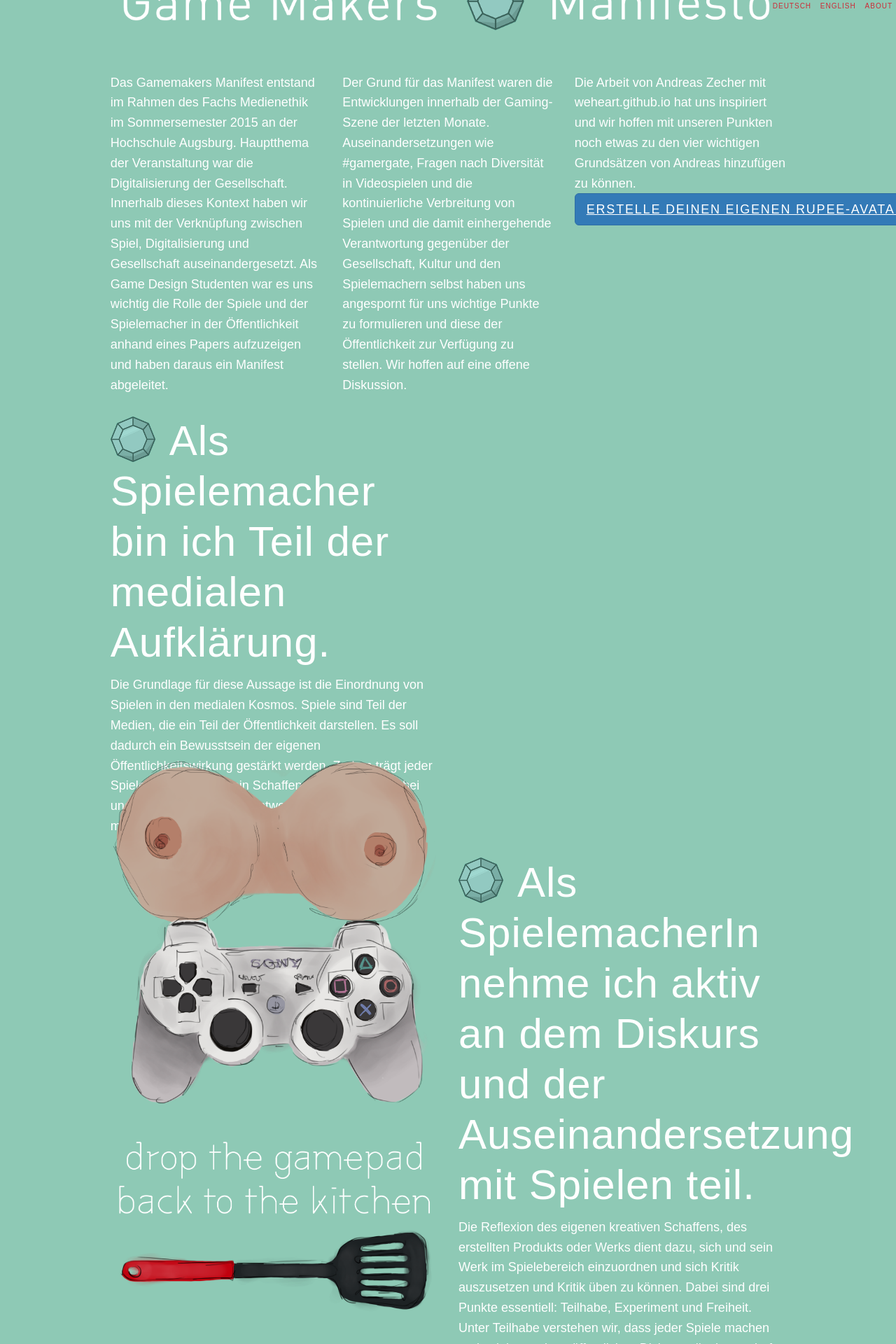
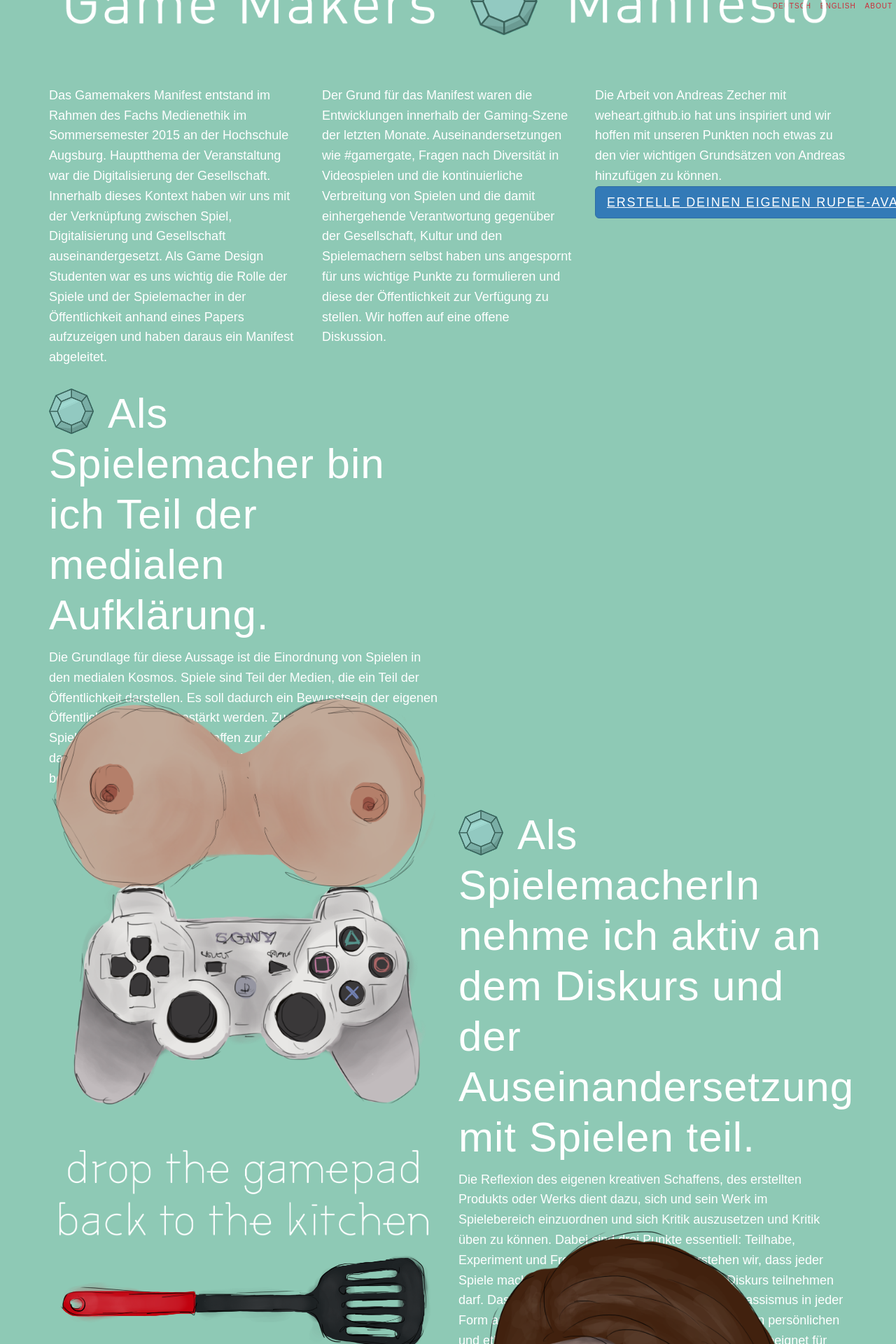
Before and after one commit to gamemakersmanifesto/gamemakersmanifesto.github.io, a Jekyll site: the page built from index.html, in a window 1280 px wide. Shown: the top 1920 px of the page at 70% size. Built offline with Jekyll 4.4.1, drawn with Linux system fonts in a browser that asks for light colours; nearby versions of some CDN libraries; some web fonts are replaced.

Commit message:
REFURBISH: Structure

```diff
--- a/css/main.css
+++ b/css/main.css
@@ -58,12 +58,6 @@
 
 nav a {
 	text-decoration: none;
-}
-
-section {
-    max-width:85%;
-    margin-left:7.5%;
-    margin-right:7.5%;
 }
 
 .vertical-center {
```
